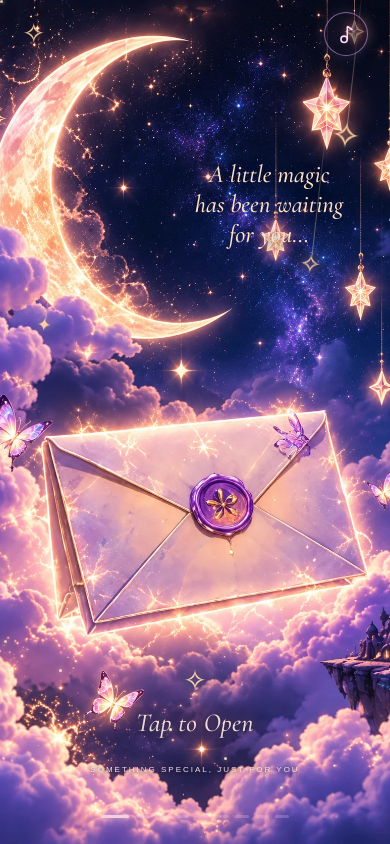
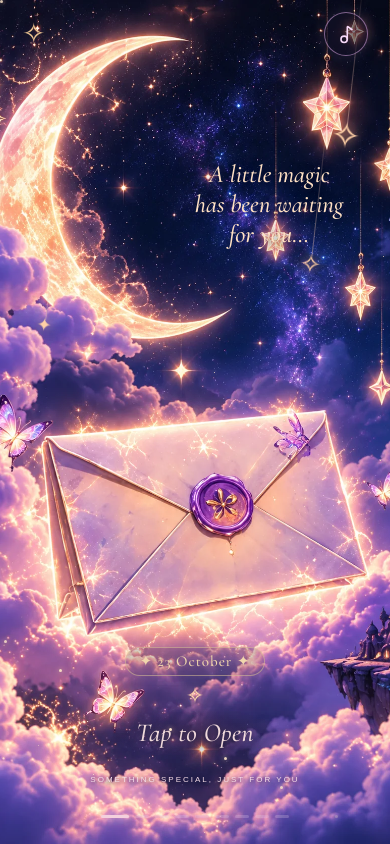
Before and after one commit to GalibDev/Romjans-Birthday, a React (Vite) app: page / in a window 390 px wide. Built offline with nearby package versions, Linux system fonts and the light colour scheme.

Commit message:
fix: improve memory text spacing and add birthday date accents
Keep memory captions and supporting text clear of mobile safe areas, and add subtle 23 October dates to the invitation and celebration without changing existing copy or photos.

```diff
--- a/src/config.ts
+++ b/src/config.ts
@@ -1,5 +1,6 @@
 export const birthday = {
   name: "Romjan",
+  date: "23 October",
   letter: [
     "A very special day belongs to a very special person.",
     "Today is a reminder of how amazing, kind, and irreplaceable you are.",
--- a/src/polish.css
+++ b/src/polish.css
@@ -1028,3 +1028,105 @@ body {
 .invitation-highres .envelope-art-button {
   pointer-events: all;
 }
+
+/* Targeted date additions and Memory Clouds bottom visibility. */
+.invitation-highres .invitation-caption {
+  bottom: calc(55px + env(safe-area-inset-bottom, 0px));
+}
+.birthday-date-badge {
+  display: table;
+  margin: 0 auto 9px;
+  padding: 4px 14px;
+  border: 1px solid #e6c99a80;
+  border-radius: 999px;
+  background: #68507442;
+  color: #f1d6ac;
+  font:
+    500 15px/1.25 "Cormorant Garamond",
+    Georgia,
+    serif;
+  letter-spacing: 1px;
+  text-shadow: 0 0 7px #e9c79b40;
+  box-shadow: 0 0 12px #d9b6d718;
+  pointer-events: none;
+}
+.invitation-highres .invitation-caption .touch-spark {
+  font-size: 22px;
+  margin-bottom: 2px;
+}
+.finale-hd .finale-heading .finale-birthday-date {
+  margin: -2px auto 10px;
+  color: #f0d1a9;
+  font:
+    500 19px/1.3 "Cormorant Garamond",
+    Georgia,
+    serif;
+  letter-spacing: 1.5px;
+  text-shadow:
+    0 1px 5px #100c29,
+    0 0 9px #e8c09d50;
+}
+.memory-scene.world-scene {
+  padding-bottom: calc(82px + env(safe-area-inset-bottom, 0px));
+}
+.memory-scene .memory-stage {
+  width: min(100%, 260px, max(210px, 33svh));
+  margin-top: 14px;
+  padding: 6px 0 10px;
+  flex-shrink: 0;
+}
+.memory-scene .polaroid {
+  padding-bottom: 12px;
+}
+.memory-scene .memory-caption {
+  min-height: 2.5em;
+  font-size: 17px;
+  line-height: 1.25;
+}
+.memory-scene .gallery-controls {
+  flex-shrink: 0;
+  margin-top: 8px;
+  gap: 28px;
+}
+.memory-scene .memory-description {
+  flex-shrink: 0;
+  max-width: 290px;
+  margin: 12px 0 0;
+  min-height: 2.8em;
+  padding: 3px 10px;
+  font-size: 16px;
+  line-height: 1.4;
+  color: #f0dce9;
+  text-shadow: 0 1px 5px #100c29;
+  border-radius: 14px;
+  background: radial-gradient(ellipse, #21182d99, transparent 80%);
+}
+.memory-scene .world-bottom {
+  flex-shrink: 0;
+  margin-top: 8px;
+  padding-top: 4px;
+}
+.memory-scene .world-bottom .gentle-hint {
+  margin: 4px 0;
+  line-height: 1.4;
+}
+@media (max-height: 740px) {
+  .memory-scene .memory-stage {
+    width: min(100%, 225px);
+    margin-top: 10px;
+  }
+  .memory-scene .memory-caption {
+    font-size: 16px;
+  }
+  .memory-scene .memory-description {
+    margin-top: 9px;
+    font-size: 15px;
+  }
+}
+@media (max-height: 650px) {
+  .invitation-highres .birthday-date-badge {
+    font-size: 13px;
+    padding: 3px 12px;
+    margin-bottom: 5px;
+  }
+}
--- a/src/scenes/CelebrationScene.tsx
+++ b/src/scenes/CelebrationScene.tsx
@@ -118,6 +118,7 @@ function Finale({ onReplay }: { onReplay: () => void }) {
         >
           <p>Happy Birthday,</p>
           <h1>{birthday.name}!</h1>
+          <p className="finale-birthday-date">{birthday.date}</p>
           <p className="finale-subtitle">{finalWishes.subtitle}</p>
         </motion.header>
       </div>
--- a/src/scenes/InvitationScene.tsx
+++ b/src/scenes/InvitationScene.tsx
@@ -1,6 +1,7 @@
 import { useId, useRef, useState } from "react";
 import { motion, useReducedMotion } from "motion/react";
 import { artwork, useArtwork } from "../artwork";
+import { birthday } from "../config";
 export function InvitationScene({ onNext }: { onNext: () => void }) {
   const [opening, setOpening] = useState(false);
   const started = useRef(false);
@@ -120,6 +121,14 @@ export function InvitationScene({ onNext }: { onNext: () => void }) {
         </div>
       )}
       <div className="invitation-caption">
+        <motion.span
+          className="birthday-date-badge"
+          initial={{ opacity: 0 }}
+          animate={{ opacity: 1 }}
+          transition={{ duration: reduced ? 0 : 0.8, delay: reduced ? 0 : 0.6 }}
+        >
+          ✦ {birthday.date} ✦
+        </motion.span>
         {!nativeLoaded && (nativeFailed || status === "error") && (
           <button
             className="artwork-retry"
```
